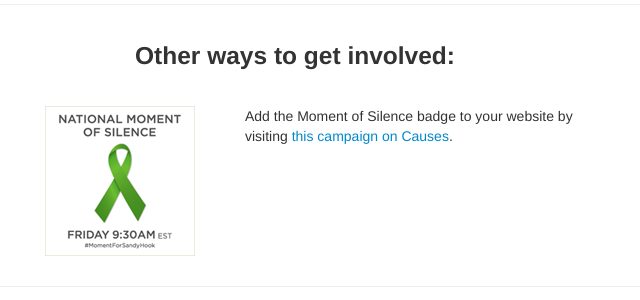
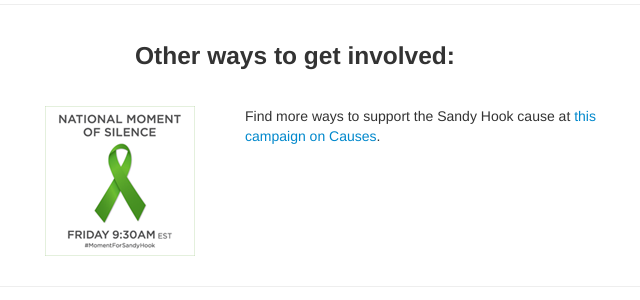
Before and after one commit to nickgrossman/webgoessilent.org, a PHP site: page / in a window 1280 px wide. Shown: the part 1294-1594 px from the top of the page, without its empty margins (345-985 px from the left). Run offline with PHP 8.4, Linux system fonts and the light colour scheme; some libraries are stand-ins or nearby versions.

Commit message:
updated causes text

```diff
--- a/index.php
+++ b/index.php
@@ -58,7 +58,7 @@ type="submit" type="submit" class="btn">Go</button>
 		 <a href="http://www.causes.com/causes/807161-stand-with-sandy-hook/actions/1716727"><img src="img/ribbon-150.png" /></a>
 	 </div>
 	 <div class="span4">
-	 	Add the Moment of Silence badge to your website by visiting <a href="http://www.causes.com/causes/807161-stand-with-sandy-hook/actions/1716727">this campaign on Causes</a>.
+	 	Find more ways to support the Sandy Hook cause at <a href="http://www.causes.com/causes/807161-stand-with-sandy-hook/">this campaign on Causes</a>.
 	 </div>
  </div>
  <hr />
```
